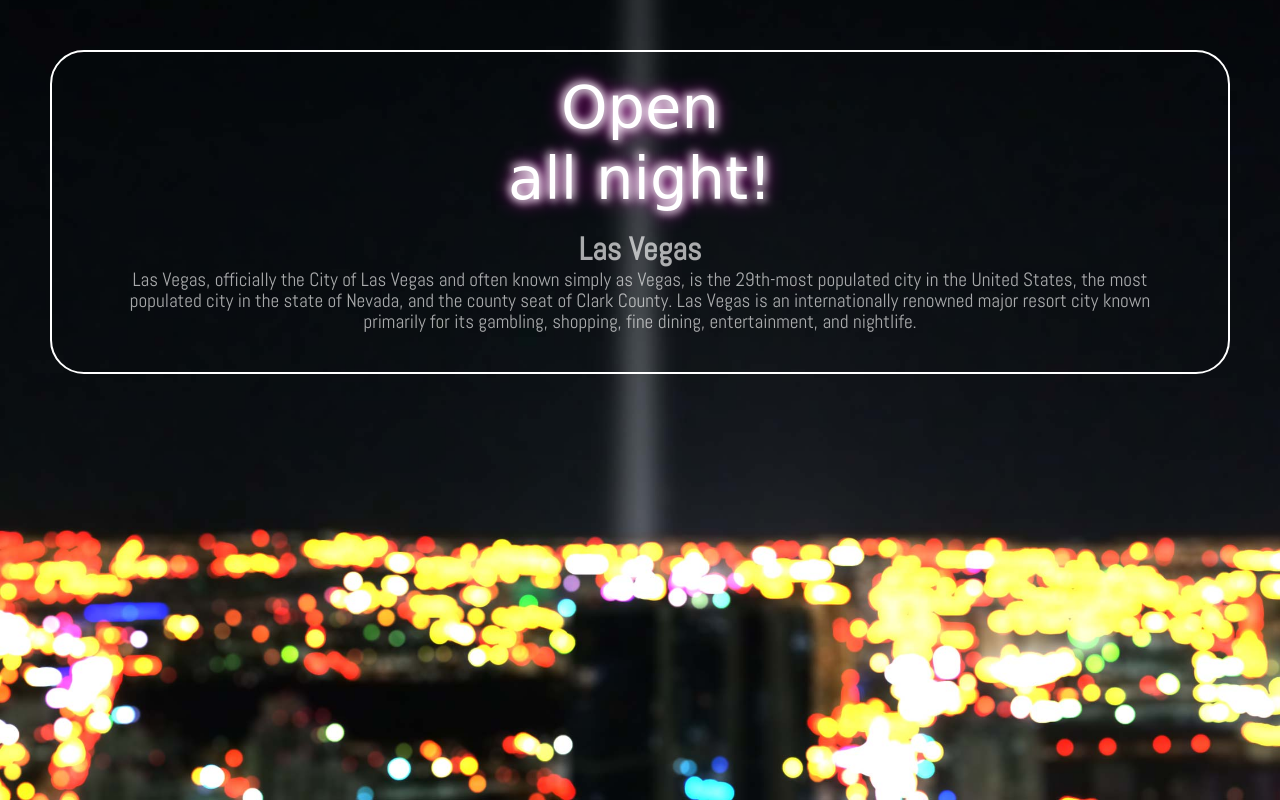
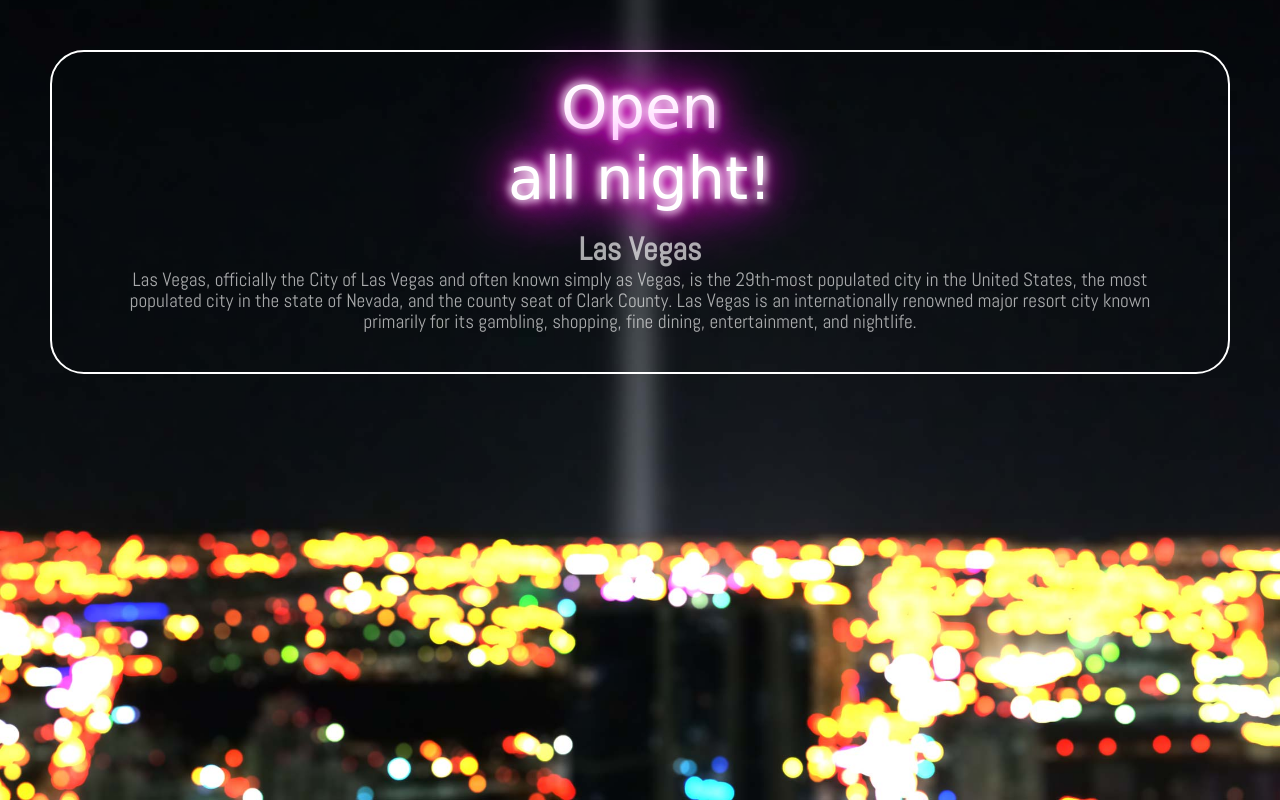
Before and after one commit to WebDevTuts/css_shorts_07_a_glowing_property, a plain HTML site: page index.html in a window 1280 px wide. Drawn offline with Linux system fonts and the light colour scheme; a web font is replaced by a local one.

Commit message:
Add subsequent text shadows to title text

```diff
--- a/style.css
+++ b/style.css
@@ -30,6 +30,10 @@ h1 {
   text-shadow:
     -2px -2px 10px #fff,
     2px 2px 10px #fff,
-    0 0 20px #ff00de
+    0 0 20px #ff00de,
+    0 0 40px #ff00de,
+    0 0 60px #ff00de,
+    0 0 80px #ff00de,
+    0 0 100px #ff00de
     ;
 }
```
